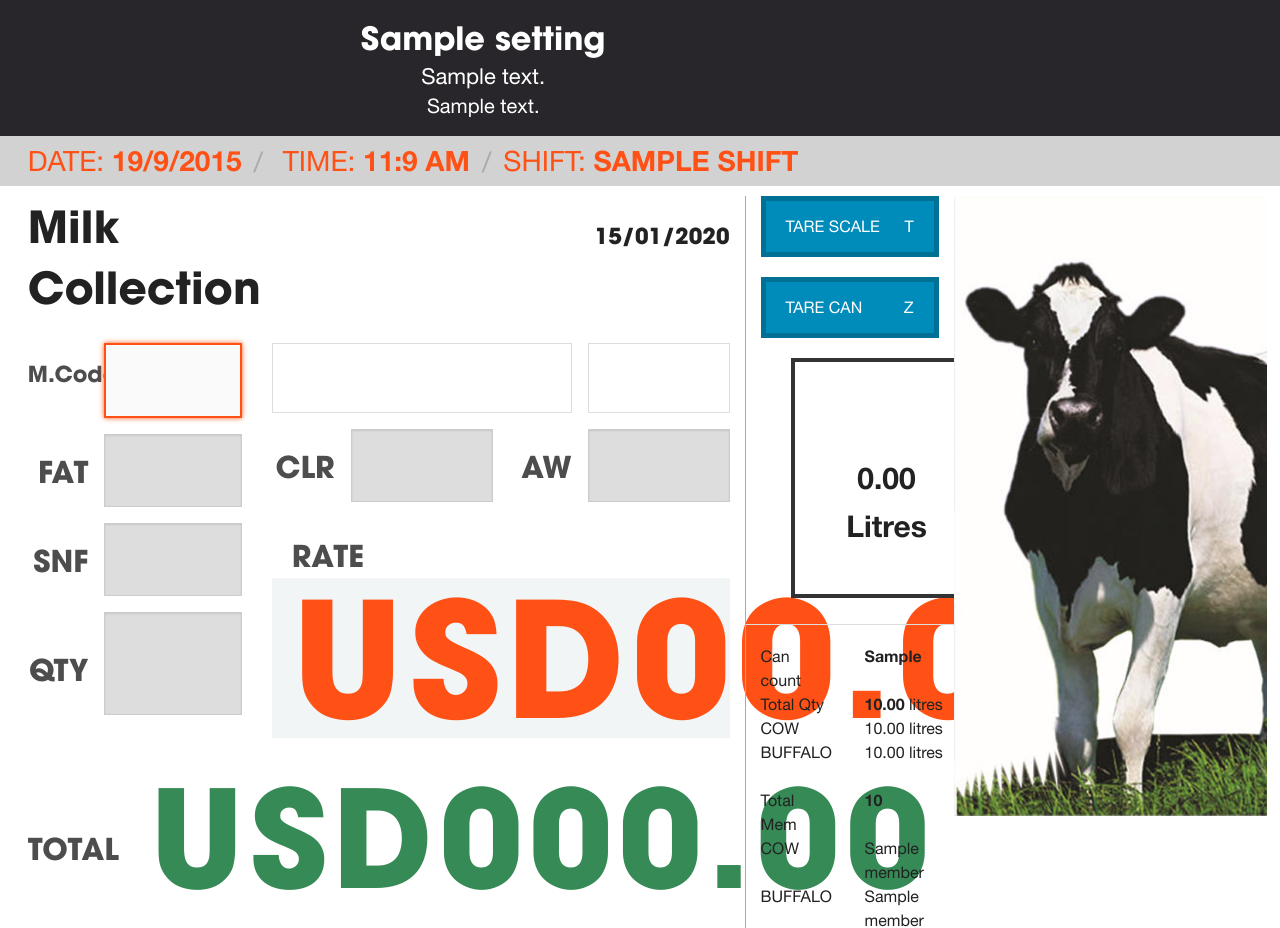
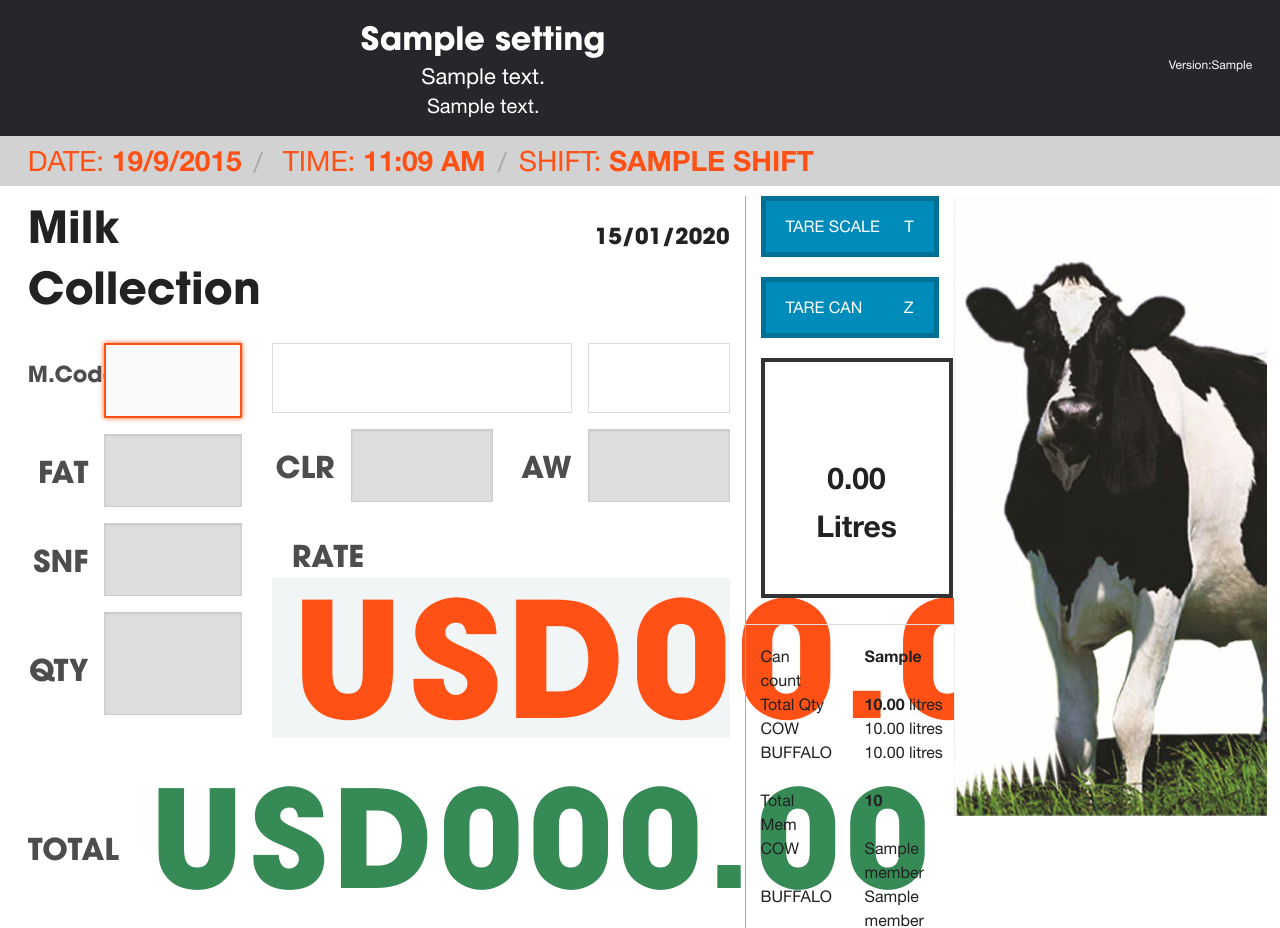
Before and after one commit to bachmanna/ngen-milk-pos, a Python web app: template mpos/web/templates/collection.jinja2 in a window 1280 px wide. Shown: the top 928 px of the page. Run offline with Jinja, Linux system fonts and the light colour scheme; the template is opened without the code that fills it: most values are stand-ins (such as "Sample title", 1, 10 or a date in 2020).

Commit message:
Fixed javascript time to prepend '0' to minutes and updated version to 1.0.11

```diff
--- a/mpos/_version.py
+++ b/mpos/_version.py
@@ -1,4 +1,4 @@
 
 # This file is originally generated from Git information by running 'setup.py
 # version'. Distribution tarballs contain a pre-generated copy of this file.
-__version__ = '1.0.0'
+__version__ = '1.0.11'
--- a/mpos/web/static/css/bar_graph.css
+++ b/mpos/web/static/css/bar_graph.css
@@ -17,7 +17,7 @@
     background-image: linear-gradient(left , rgba(255, 255, 255, .3) 100%, transparent 100%);
     background-repeat: no-repeat;
     background-position: 0 -2.5em;
-    margin-left: 30px;
+    margin-left: 0px;
 }
 
 /* Bars and X-axis labels holder */
--- a/mpos/web/templates/layout.jinja2
+++ b/mpos/web/templates/layout.jinja2
@@ -25,6 +25,9 @@
           {% if current_user.is_authenticated() %}
           {{_("User")}}: <b>{{ current_user.name }}</b>
           {% endif %}
+          <p style="position: relative; bottom: -40px; font-size: 12px;">
+            Version:{{app_version}}
+          </p>
         </div>
       </div>
     </header>
@@ -143,6 +146,13 @@
       });
     });
 
+    function addZero(i) {
+        if (i < 10) {
+            i = "0" + i;
+        }
+        return i;
+    }
+
     function updateClock() {
       var months = ['January','February','March','April','May',
         'June','July','August','September','October','November','December'];
@@ -163,7 +173,7 @@
         hours = 12;
       }
 
-      var time = hours + ':' + now.getMinutes() + " " + dn;
+      var time = hours + ':' + addZero(now.getMinutes()) + " " + dn;
       var date = [now.getDate(), now.getMonth()+1, now.getFullYear()].join('/');
 
       // set the content of the element with the ID time to the formatted string
```
Also changed, not shown: mpos/web/templates/settings.jinja2 (line endings or trailing spaces), 1 other file.
